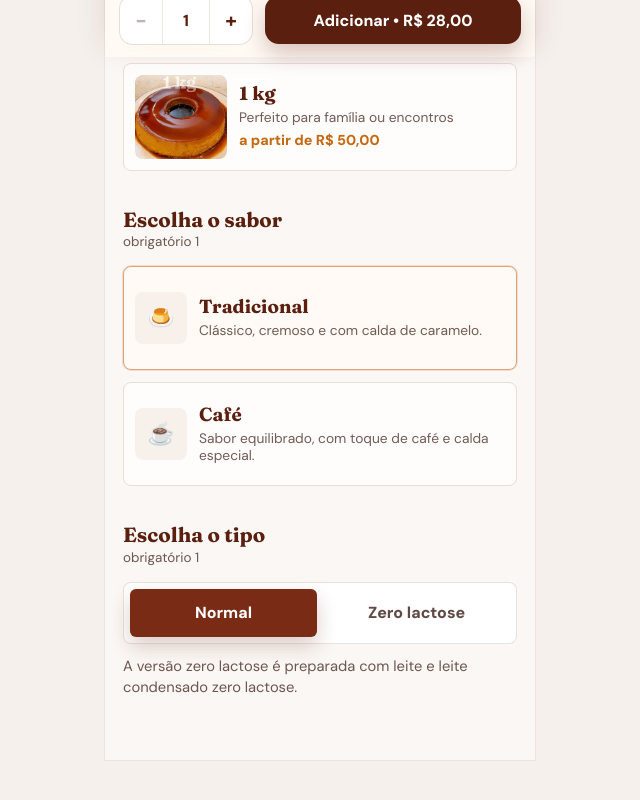
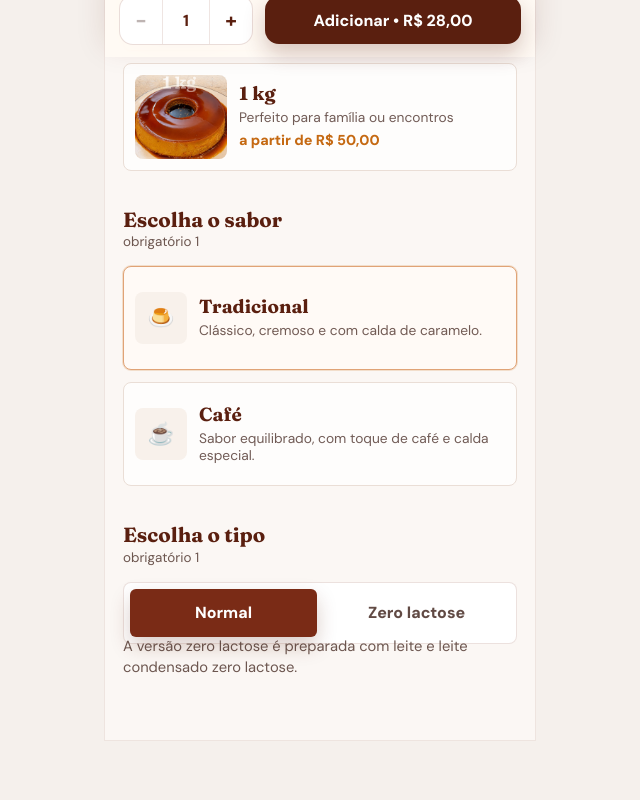
Before and after one commit to vanfranrocha/peraitempudim.app, a Vue app: page / in a window 1280 px wide. Shown: the part 743-1543 px from the top of the page, without its empty margins (320-960 px from the left). Built offline with nearby package versions, Linux system fonts and the light colour scheme.

Commit message:
style<main.scss>: ajuste de layout

```diff
--- a/src/App.vue
+++ b/src/App.vue
@@ -20,7 +20,7 @@ import {
   typeLabels,
 } from './data/prices'
 
-const whatsappNumber = '5562992916364'
+const whatsappNumber = '5563992916364'
 
 const flavor = ref<Flavor>('tradicional')
 const puddingType = ref<PuddingType>('normal')
@@ -193,6 +193,11 @@ function openCheckoutPage() {
   }, 40)
 }
 
+function selectSize(nextSize: Size) {
+  size.value = nextSize
+  scrollToElement(flavorSection.value)
+}
+
 function selectFlavor(nextFlavor: Flavor) {
   flavor.value = nextFlavor
   scrollToElement(typeSection.value)
@@ -200,11 +205,6 @@ function selectFlavor(nextFlavor: Flavor) {
 
 function selectType(nextType: PuddingType) {
   puddingType.value = nextType
-  scrollToElement(sizeSection.value)
-}
-
-function selectSize(nextSize: Size) {
-  size.value = nextSize
 }
 
 function addToCart() {
@@ -227,7 +227,7 @@ onMounted(() => {
   window.setTimeout(() => {
     isLoading.value = false
     window.clearInterval(phraseTimer)
-    openOrderPage(flavorSection.value)
+    openOrderPage(sizeSection.value)
   }, 2600)
 })
 </script>
--- a/src/styles/main.scss
+++ b/src/styles/main.scss
@@ -22,7 +22,7 @@
 
 html {
   scroll-behavior: smooth;
-  scroll-padding-top: 14px;
+  scroll-padding-top: 76px;
 }
 
 body {
@@ -386,7 +386,7 @@ a {
 }
 
 .step-panel {
-  scroll-margin-top: 12px;
+  scroll-margin-top: 76px;
 }
 
 .section-heading {
@@ -537,7 +537,7 @@ a {
 .help-text,
 .notice,
 .error-text {
-  margin: 12px 0 0;
+  margin: -8px 0 0;
   line-height: 1.45;
 }
 
@@ -832,7 +832,7 @@ a {
 }
 
 .cart-panel {
-  scroll-margin-top: 12px;
+  scroll-margin-top: 76px;
 }
 
 .cart-item {
```
